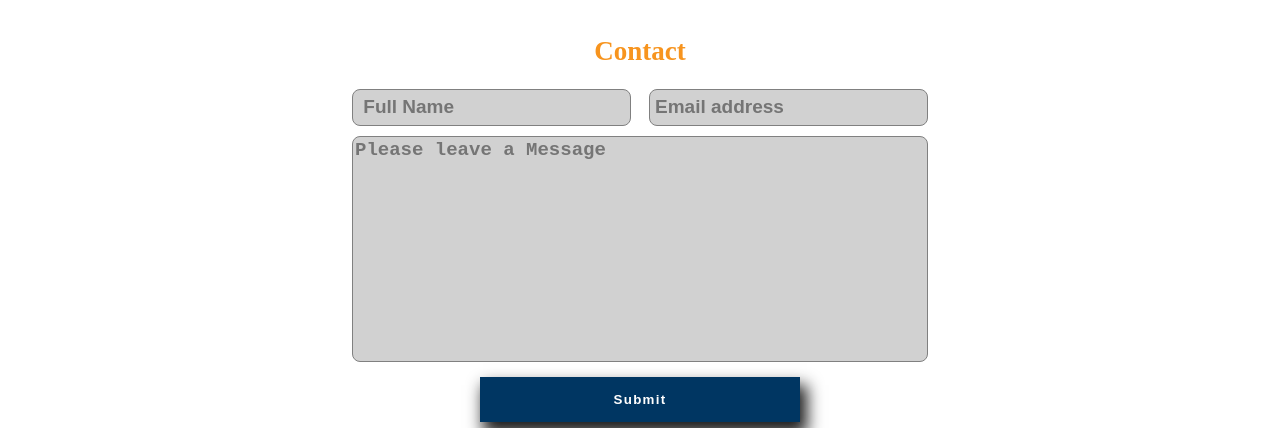
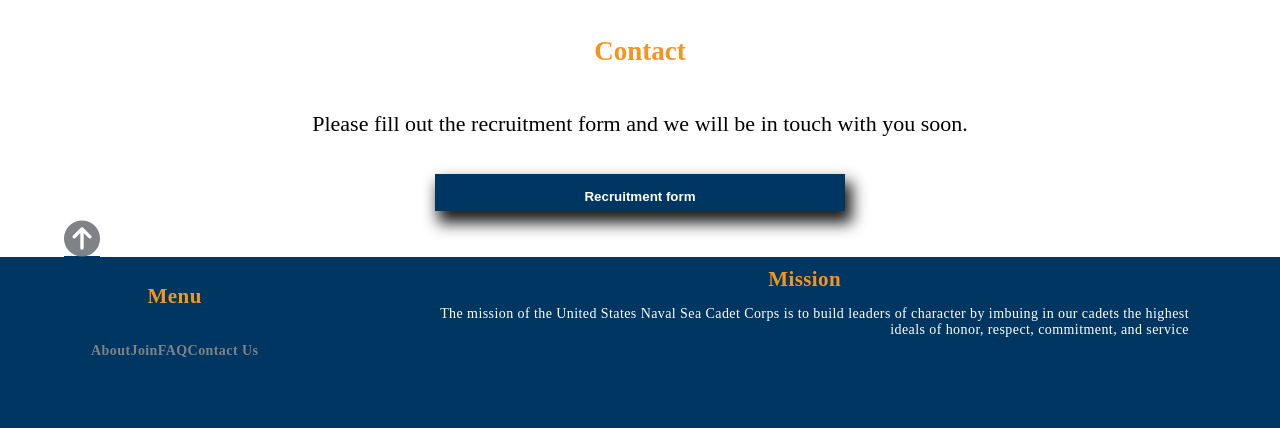
Before and after one commit to marjeanm/sea-cadets, a plain HTML site: page index.html in a window 1280 px wide. Shown: the part 2982-3410 px from the top of the page. Drawn offline with Linux system fonts and the light colour scheme; a web font is replaced by a local one.

Commit message:
commented out form and added simple redirect button

```diff
--- a/css/style.css
+++ b/css/style.css
@@ -184,16 +184,18 @@ input[type='email'] {
 .white {
   color: white;
 }
+form {
+  font-size: 22px;
+}
 .form-button {
   padding: 15px;
-  width: 25vw;
+  width: 32vw;
   margin-top: 15px;
   border: none;
   outline: none;
   background-color: #003662;
   color: white;
   font-weight: bold;
-  letter-spacing: 1.3px;
   -webkit-box-shadow: 5px 10px 15px 2px rgba(0, 0, 0, 0.89);
   box-shadow: 5px 10px 15px 2px rgba(0, 0, 0, 0.89);
 }
--- a/index.html
+++ b/index.html
@@ -328,9 +328,11 @@
                     </div>
 
                     <div class="contact-me-form">
-                        <form target="_blank" class="form-flex"
-                            action="https://formsubmit.co/Joinseacadets@nscccleveland.org" method="POST">
+                        <!--     <form target="_blank" class="form-flex" action="https://formsubmit.co/marjean_m@Hotmail.com"
+                            method="POST">
                             <input type="hidden" name="_next" value="https://clevelandseacadets.org/thanks.html">
+
+
                             <input type="hidden" name="_autoresponse"
                                 value="Thank you, we will be contacting you shortly.">
                             <input type="hidden" name="_template" value="box">
@@ -348,11 +350,16 @@
                                 placeholder="Please leave a Message" required></textarea>
                             <button class="form-button" type="submit">Submit</button>
                             <p>You also can fill out a Google Doc we will be in touch with you soon <a
-                                    href="https://docs.google.com/forms/d/e/1FAIpQLSfVnjz6S7uYfZInsTw-sdSA916Ic0SBBvq4VphKLctyvGd2Ew/viewform">Click
+                                    href="">Click
                                     Here </a></p>
+                        </form>-->
+
+                        <form class="form-flex"
+                            action="https://docs.google.com/forms/d/e/1FAIpQLSfVnjz6S7uYfZInsTw-sdSA916Ic0SBBvq4VphKLctyvGd2Ew/viewform">
+                            <p>Please fill out the recruitment form and we will be in touch with you soon.
+                            </p>
+                            <input class="form-button" type="submit" value="Recruitment form" />
                         </form>
-
-
                     </div>
                 </div>
             </section>
```
